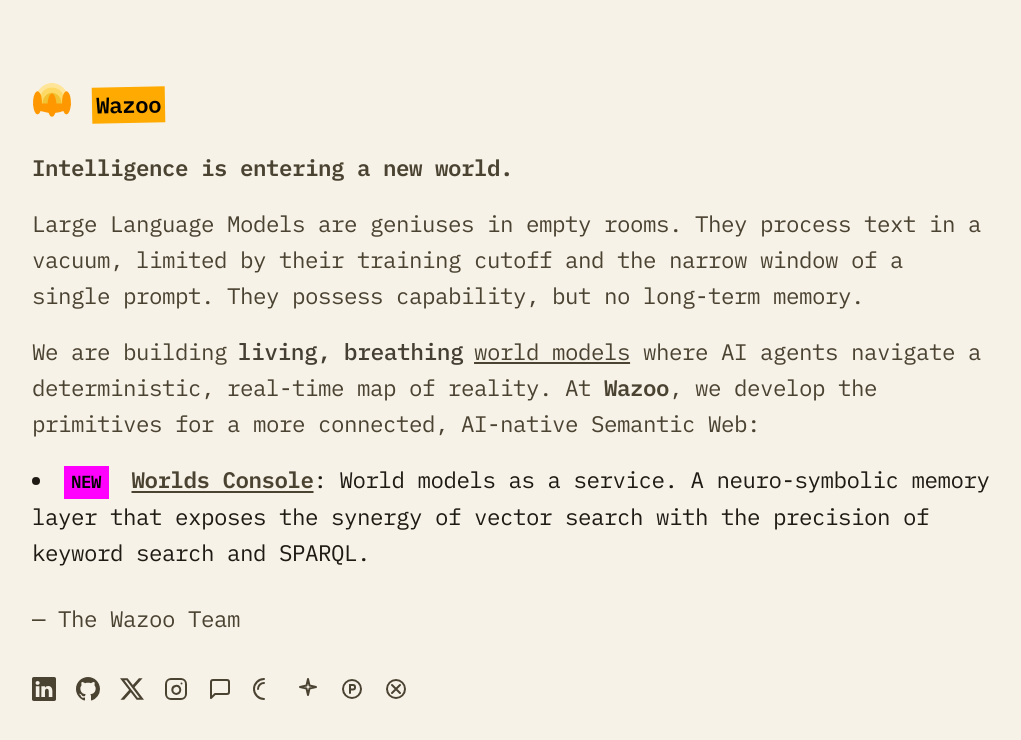
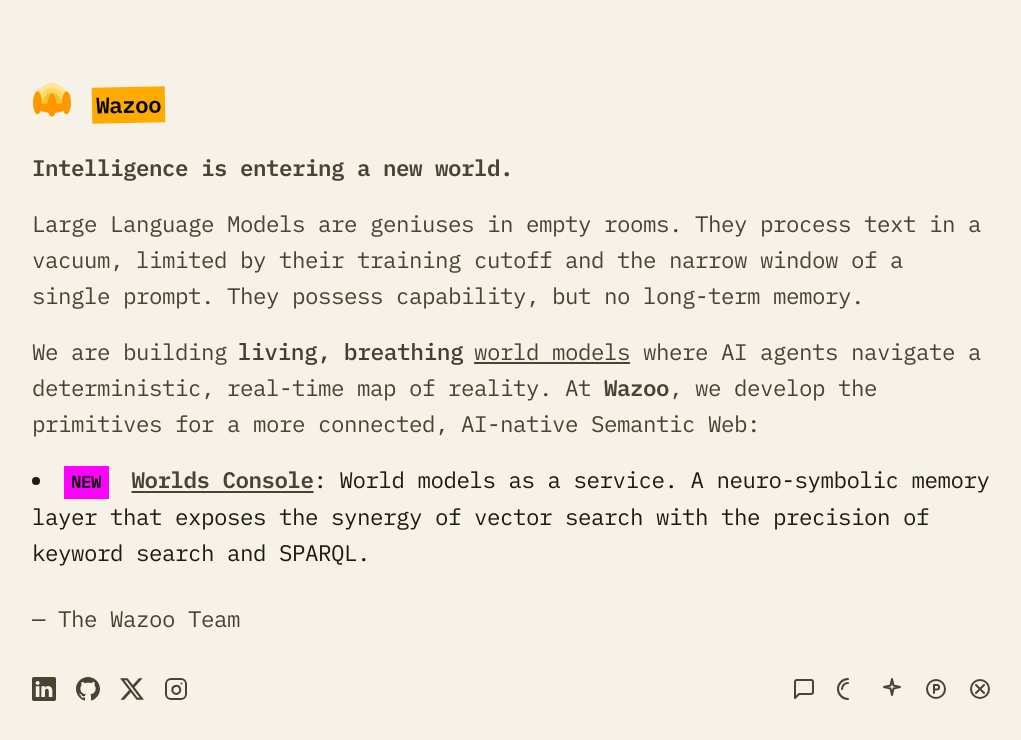
Before and after one commit to wazootech/wazoo.dev, a plain HTML site: page index.html in a window 1280 px wide. Shown: the whole page, without its empty margins (48-1069 px from the left). Drawn offline with Linux system fonts and the light colour scheme.

Commit message:
Separate Ask AI links from social links
Push AI platform icons to the right side of the footer bar
using margin-left:auto on the first AI link (ask-chatgpt).
Social links stay left, AI links sit right.

```diff
--- a/index.html
+++ b/index.html
@@ -238,7 +238,7 @@
             href="#"
             target="_blank"
             rel="noopener noreferrer"
-            class="social-link"
+            class="social-link ask-ai-link"
             aria-label="Ask ChatGPT"
           >
             <svg
--- a/styles.css
+++ b/styles.css
@@ -206,6 +206,10 @@ body {
   margin-top: 1rem;
   display: flex;
   gap: 1rem;
+}
+
+#ask-chatgpt {
+  margin-left: auto;
 }
 
 .social-link {
```
